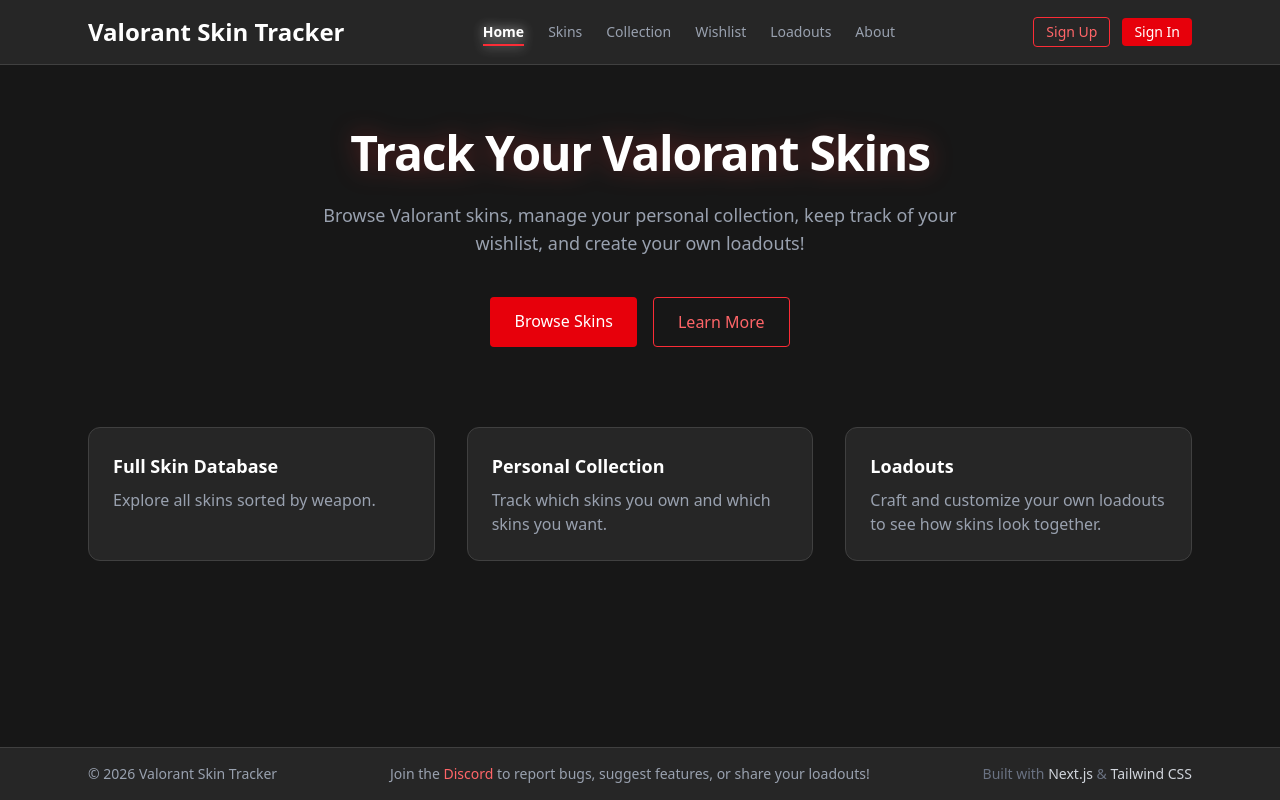
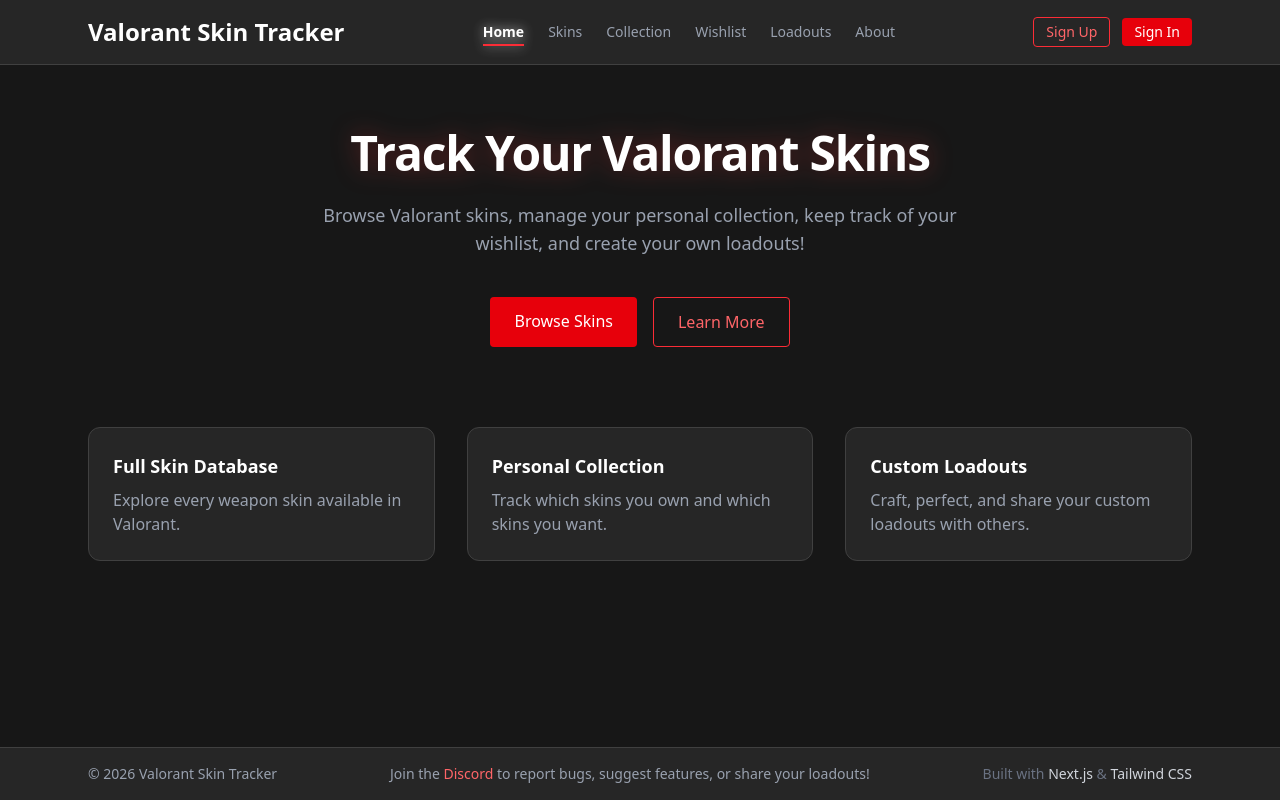
Before and after one commit to orionmeng/vst, a Next.js app: page / in a window 1280 px wide. Built offline with nearby package versions, Linux system fonts and the light colour scheme; no server answers.

Commit message:
updated home and about pages

```diff
--- a/app/about/page.tsx
+++ b/app/about/page.tsx
@@ -24,14 +24,15 @@
       <section className="mb-12">
         <h2 className="text-2xl font-semibold text-white mb-4">Website Purpose</h2>
         <p className="text-gray-300 leading-relaxed">
-          Valorant Skin Tracker is a personal project designed to help users organize and manage their Valorant skin collection.
-          The site allows users to create custom loadouts, track owned skins, and maintain a wishlist of desired items.
+          Valorant Skin Tracker is a personal project designed for users to organize and manage their Valorant skin collection.
+          Users can use it to explore every skin, track the ones they own, chase the ones they want, and create custom loadouts.
+          The goal of this project is to provide Valorant players with a simple way to share their custom loadouts with others.
         </p>
       </section>
 
       {/* ABOUT ME SECTION */}
       <section>
-        <h2 className="text-2xl font-semibold text-white mb-8">Developer Background</h2>
+        <h2 className="text-2xl font-semibold text-white mb-8">Legendary Developer Background</h2>
         <AboutBubbles bubbles={aboutBubbles} />
       </section>
     </div>
--- a/app/page.tsx
+++ b/app/page.tsx
@@ -32,26 +32,26 @@
 
       {/* FEATURES */}
       <section className="grid sm:grid-cols-3 gap-8">
-        <div className="bg-neutral-800 border border-neutral-700 rounded-xl p-6">
+        <Link href="/skins" className="bg-neutral-800 border border-neutral-700 rounded-xl p-6 hover:border-red-500 transition">
           <h3 className="text-white font-semibold text-lg mb-2">Full Skin Database</h3>
           <p className="text-gray-400">
-            Explore all skins sorted by weapon.
+            Explore every weapon skin available in Valorant.
           </p>
-        </div>
+        </Link>
 
-        <div className="bg-neutral-800 border border-neutral-700 rounded-xl p-6">
+        <Link href="/collection" className="bg-neutral-800 border border-neutral-700 rounded-xl p-6 hover:border-red-500 transition">
           <h3 className="text-white font-semibold text-lg mb-2">Personal Collection</h3>
           <p className="text-gray-400">
             Track which skins you own and which skins you want.
           </p>
-        </div>
+        </Link>
 
-        <div className="bg-neutral-800 border border-neutral-700 rounded-xl p-6">
-          <h3 className="text-white font-semibold text-lg mb-2">Loadouts</h3>
+        <Link href="/loadouts" className="bg-neutral-800 border border-neutral-700 rounded-xl p-6 hover:border-red-500 transition">
+          <h3 className="text-white font-semibold text-lg mb-2">Custom Loadouts</h3>
           <p className="text-gray-400">
-            Craft and customize your own loadouts to see how skins look together.
+            Craft, perfect, and share your custom loadouts with others.
           </p>
-        </div>
+        </Link>
       </section>
     </div>
   );
```
